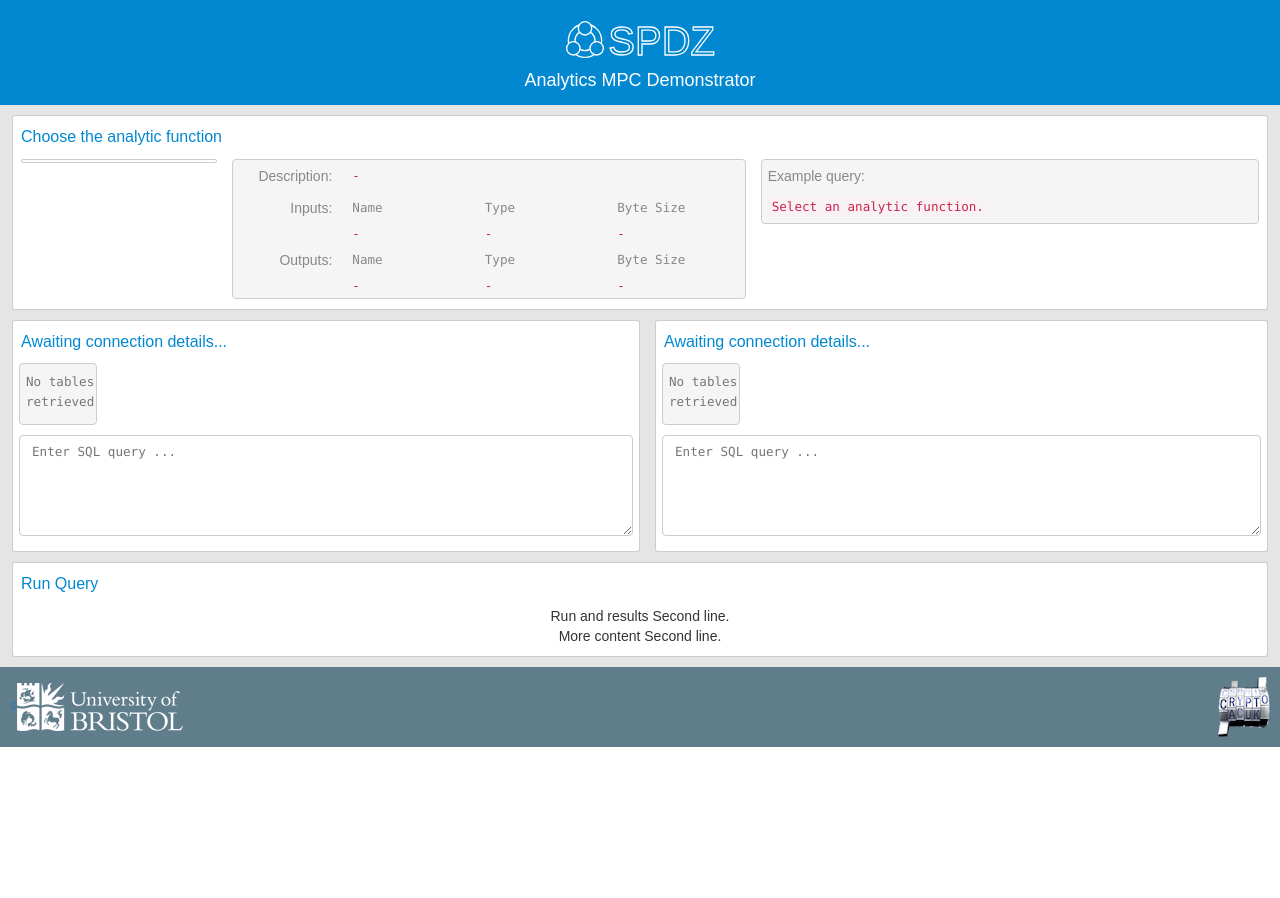
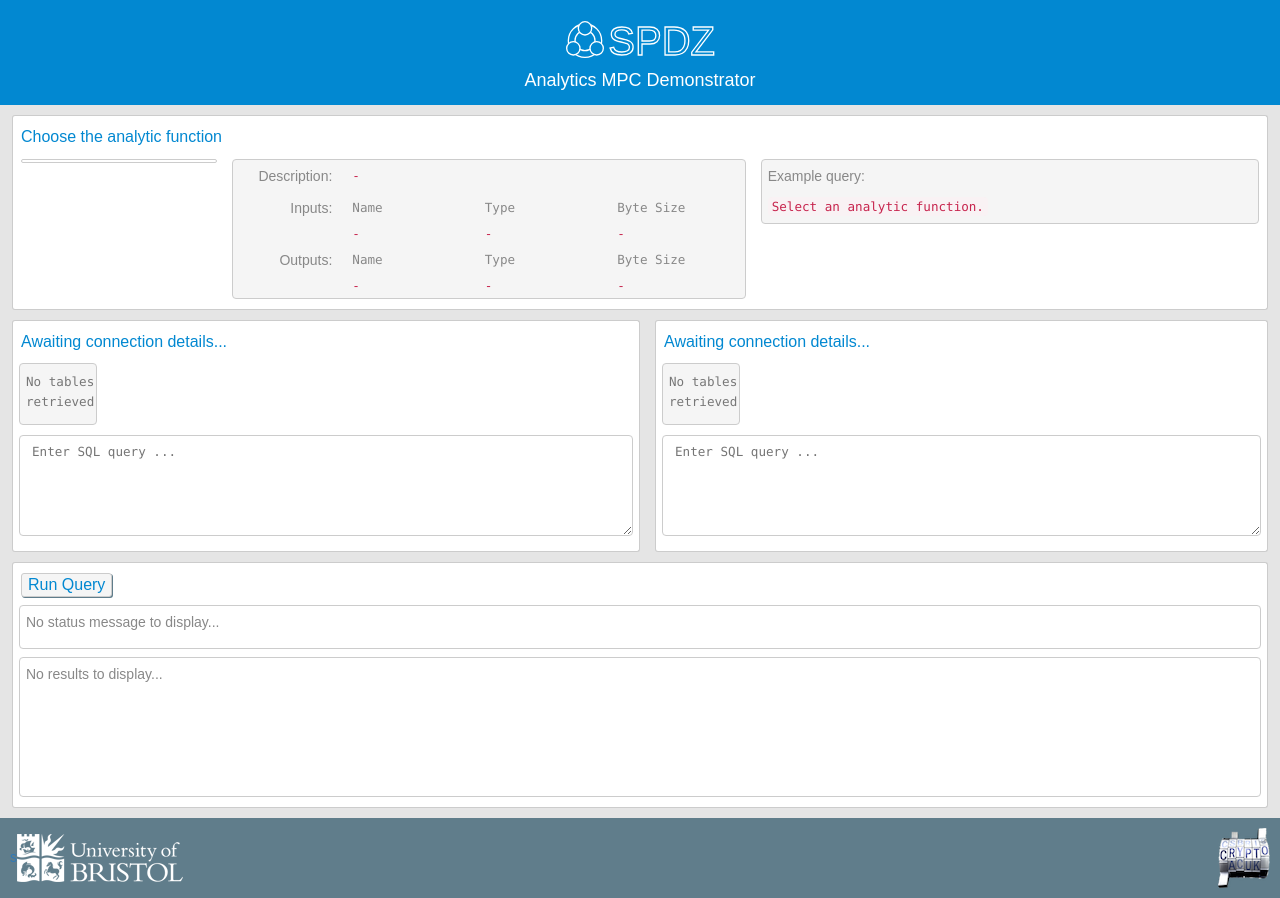
Before and after one commit to hemingteng/spdz-analytics-gui, a React (Create React App) app in the folder client/: page / in a window 1280 px wide. Before the commit the page ends 800 px from the top, so only its background shows below. Built offline with nearby package versions, Linux system fonts and the light colour scheme.

Commit message:
Finish query panels. Move on to results (not finished).

```diff
--- a/client/src/components/AnalyticFunctionPanel.js
+++ b/client/src/components/AnalyticFunctionPanel.js
@@ -9,36 +9,7 @@
 
 import DisplayPanel from './DisplayPanel'
 import { DisplayBox, codeFont } from './BaseStyles'
-
-/**
- * A component (and a lot of code) to allow the function name list entry to be selected.
- * Should use form select tag.
- */
-const SelectableFunc = props => {
-  const FuncLine = styled.li`
-    list-style-type: none;
-    &:hover {color: firebrick};
-    margin-top: 2px;
-    margin-bottom: 0px;
-    padding-left: 4px;
-    text-align: left;
-  `
-
-  const toggleSelected = (event) => {
-    props.changeSelected(props.functionName, !props.selected)
-    event.preventDefault()
-    event.stopPropagation()
-  }
-
-  const selectedStyle = () =>
-    props.selected ? { background: '#ccc' } : { background: '#fff' }
-
-  return (
-    <FuncLine style={selectedStyle()} onClick={toggleSelected}>{props.functionName}</FuncLine>
-  )
-}
-
-const AnalyticFunctionPanel = props => {
+import SelectableFunction from './SelectableFunction'
 
 const GridLayout = styled(Grid) `
     padding: 0px 2px;
@@ -100,6 +71,8 @@
     color: ${codeFont.color};
   `
 
+const AnalyticFunctionPanel = props => {
+
   const isSelected = name => {
     if (props.selectedFunction === undefined) {
       return false
@@ -109,7 +82,7 @@
   }
 
   const selectableFunctionNames = props.functionNames.map(name =>
-    <SelectableFunc key={name} selected={isSelected(name)} functionName={name} changeSelected={props.chooseFunction} />
+    <SelectableFunction key={name} selected={isSelected(name)} functionName={name} changeSelected={props.chooseFunction} />
   )
 
   const ioRows = (func, prop) => {
--- a/client/src/components/DisplayPanel.js
+++ b/client/src/components/DisplayPanel.js
@@ -36,10 +36,18 @@
   `
 
 const DisplayPanel = props => {
+  const deriveHeader = () => {
+    if (typeof props.heading === 'string' || props.heading instanceof String) {
+      return <PanelText>{props.heading}</PanelText>
+    } else {
+      return props.heading
+    }
+  }
+
   return (
     <div>
       <PanelHeader>
-        <PanelText>{props.heading}</PanelText>
+        {deriveHeader()}
       </PanelHeader>
 
       <StyledPanel>
@@ -50,7 +58,10 @@
 }
 
 DisplayPanel.propTypes = {
-  heading: PropTypes.string.isRequired
+  heading: PropTypes.oneOfType([
+    PropTypes.string,
+    PropTypes.object
+  ]).isRequired
 }
 
 export default DisplayPanel
--- a/client/src/components/QueryPanel.js
+++ b/client/src/components/QueryPanel.js
@@ -49,26 +49,40 @@
       query: ''
     }
     this.handleChange = this.handleChange.bind(this)
+    this.handleBlur = this.handleBlur.bind(this)
+    this.getSchema = this.getSchema.bind(this)
   }
 
   componentDidMount() {
     if (this.props.engineURL !== undefined && this.props.engineAPI !== undefined) {
-      getEngineSchema(this.props.engineURL, this.props.engineAPI)
-        .then((json) => {
-          this.setState({ schema: json })
-        })
-        .catch((ex) => {
-          console.log(ex)
-        })
+      this.getSchema(this.props.engineURL, this.props.engineAPI)
     }
   }
 
-  componentDidUpdate() {
-    // this.textArea.focus()
+  componentWillReceiveProps(nextProps) {
+    if (this.props.engineURL !== undefined && this.props.engineAPI !== undefined) {
+      this.getSchema(this.props.engineURL, this.props.engineAPI)
+    }
+  }
+
+  getSchema(url, api) {
+    getEngineSchema(this.props.engineURL, this.props.engineAPI)
+      .then((json) => {
+        this.setState({ schema: json })
+      })
+      .catch((ex) => {
+        console.log(ex)
+      })
   }
 
   handleChange(event) {
     this.setState({ query: event.target.value })
+    event.preventDefault()
+    event.stopPropagation()
+  }
+
+  handleBlur(event) {
+    this.props.storeQuery(event.target.value)
     event.preventDefault()
     event.stopPropagation()
   }
@@ -94,6 +108,7 @@
         </DivTableLayout>
         <TextAreaSchema value={this.state.query}
           onChange={this.handleChange}
+          onBlur={this.handleBlur}
           innerRef={(textarea) => { this.textArea = textarea }}
           placeholder="Enter SQL query ..." />
       </DisplayPanel>
@@ -103,7 +118,8 @@
 
 QueryPanel.propTypes = {
   engineURL: PropTypes.string,
-  engineAPI: PropTypes.string
+  engineAPI: PropTypes.string,
+  storeQuery: PropTypes.func.isRequired
 }
 
 export default QueryPanel
--- a/client/src/components/ResultsPanel.js
+++ b/client/src/components/ResultsPanel.js
@@ -1,14 +1,67 @@
 import React, { Component } from 'react'
+import PropTypes from 'prop-types'
+import styled from 'styled-components'
 
 import DisplayPanel from './DisplayPanel'
+import { DisplayBox } from './BaseStyles'
+import colours from '../lib/colourScheme'
+
+const DivDisplayStatus = DisplayBox.extend`
+  flex-grow: 1;
+  padding: 6px;
+  margin-bottom: 8px;
+  background-color: white;
+`
+const DivDisplayResults = DisplayBox.extend`
+  padding: 6px;
+  background-color: white;
+  height: 10em;
+`
+// influenced by react bootstrap styling
+const SubmitButton = styled.button`
+  font-size: 16px;
+  border-radius: 3px;
+  border: 1px solid #ccc;
+  color: ${colours.darkPrimaryBackground};
+  background-color: #f5f5f5;
+  &:hover {background-color: #d5d5d5};
+  box-shadow: 1px 1px ${colours.accentBackground};
+  margin-top: 8px;
+  &:focus {
+    border-color: #66afe9;
+    outline: 0;
+    -webkit-box-shadow: inset 0 1px 1px rgba(0,0,0,.075), 0 0 8px rgba(102, 175, 233, .6);
+            box-shadow: inset 0 1px 1px rgba(0,0,0,.075), 0 0 8px rgba(102, 175, 233, .6);
+`
+const PDefaultLabel = styled.p`
+    color: #888;
+  `
 
 class ResultsPanel extends Component {
   render() {
-    return <DisplayPanel heading={'Run Query'}>
-      <div>Run and results Second line.</div>
-      <div>More content Second line.</div>
+    const submitButton = <form onSubmit={this.handleSubmit}>
+      <SubmitButton type="submit" active>Run Query</SubmitButton>
+    </form>
+
+    const statusText = () => {
+      return <PDefaultLabel>No status message to display...</PDefaultLabel>
+    }
+
+    const resultsText = () => {
+      return <PDefaultLabel>No results to display...</PDefaultLabel>
+    }
+
+    return <DisplayPanel heading={submitButton}>
+      <DivDisplayStatus>{statusText()}</DivDisplayStatus>
+      <DivDisplayResults>{resultsText()}</DivDisplayResults>
     </DisplayPanel>
   }
 }
 
+ResultsPanel.propTypes = {
+  selectedFunctionId: PropTypes.string,
+  query1: PropTypes.string,
+  query2: PropTypes.string
+}
+
 export default ResultsPanel
--- /dev/null
+++ b/client/src/components/SelectableFunction.js
@@ -0,0 +1,40 @@
+/**
+ * A component (and a lot of code) to allow the function name list entry to be selected.
+ * Should use form select tag.
+ */
+import React from 'react'
+import PropTypes from 'prop-types'
+import styled from 'styled-components'
+
+const FuncLine = styled.li`
+  list-style-type: none;
+  &:hover {color: firebrick};
+  margin-top: 2px;
+  margin-bottom: 0px;
+  padding-left: 4px;
+  text-align: left;
+`
+
+const SelectableFunction = props => {
+
+  const toggleSelected = (event) => {
+    props.changeSelected(props.functionName, !props.selected)
+    event.preventDefault()
+    event.stopPropagation()
+  }
+
+  const selectedStyle = () =>
+    props.selected ? { background: '#d5d5d5' } : { background: '#fff' }
+
+  return (
+    <FuncLine style={selectedStyle()} onClick={toggleSelected}>{props.functionName}</FuncLine>
+  )
+}
+
+SelectableFunction.propTypes = {
+  functionName: PropTypes.string.isRequired,
+  selected: PropTypes.bool.isRequired,
+  changeSelected: PropTypes.func.isRequired
+}
+
+export default SelectableFunction
--- a/client/src/pages/ContainerLayout.js
+++ b/client/src/pages/ContainerLayout.js
@@ -16,9 +16,12 @@
       analyticFunctions: [],
       analyticEngines: [],
       analyticEngineApi: undefined,
-      selectedFunction: undefined
+      selectedFunction: undefined,
+      sqlQuery0: undefined,
+      sqlQuery1: undefined
     }
     this.chooseAnalyticFunction = this.chooseAnalyticFunction.bind(this)
+    this.storeSQLQuery = this.storeSQLQuery.bind(this)
   }
 
   /**
@@ -41,6 +44,11 @@
       })
   }
 
+  storeSQLQuery(party, query) {
+    console.log('store query ', party, query)
+    party === 0 ? this.setState({ sqlQuery0: query }) : this.setState({ sqlQuery1: query })
+  }
+
   chooseAnalyticFunction = (funcName, selected) => {
     const selectedFunc = selected ? this.state.analyticFunctions.find(func => func.name === funcName) : undefined
     this.setState({ selectedFunction: selectedFunc })
@@ -51,6 +59,8 @@
     const analyticEngineURL = index =>
       this.state.analyticEngines.length > index ?
         this.state.analyticEngines[index] : undefined
+    const getSelectedFunctionId = () =>
+      this.state.selectedFunction !== undefined ? this.state.selectedFunction.id : undefined
 
     return (
       <Layout style={{ margin: '1em' }}
@@ -60,11 +70,16 @@
           chooseFunction={this.chooseAnalyticFunction} />}
         party1={<QueryPanel
           engineURL={analyticEngineURL(0)}
-          engineAPI={this.state.analyticEngineApi} />}
+          engineAPI={this.state.analyticEngineApi}
+          storeQuery={query => this.storeSQLQuery(0, query)} />}
         party2={<QueryPanel
           engineURL={analyticEngineURL(1)}
-          engineAPI={this.state.analyticEngineApi} />}
-        results={<ResultsPanel />}
+          engineAPI={this.state.analyticEngineApi}
+          storeQuery={query => this.storeSQLQuery(1, query)} />}
+        results={<ResultsPanel
+          selectedFunctionId={getSelectedFunctionId()}
+          query1={this.state.query1}
+          query2={this.state.query1} />}
       />
     )
   }
--- a/client/src/pages/layout.js
+++ b/client/src/pages/layout.js
@@ -6,21 +6,18 @@
 import { Grid, Row, Col } from 'react-bootstrap'
 import styled from 'styled-components'
 
-
-const Layout = props => {
 const DivWithMargin = styled.div`
   margin-bottom: 1rem;
 `
-
 const GridLayout = styled(Grid) `
   padding: 0px 2px;
   margin: 1rem 1rem 0 1rem;
 `
-
 const ColNoPad = styled(Col) `
   padding-right: 0;
 `
 
+const Layout = props => {
   return (
     <GridLayout fluid={true}>
       <Row>
```
Lines whose indentation alone changed are shown as unchanged.
